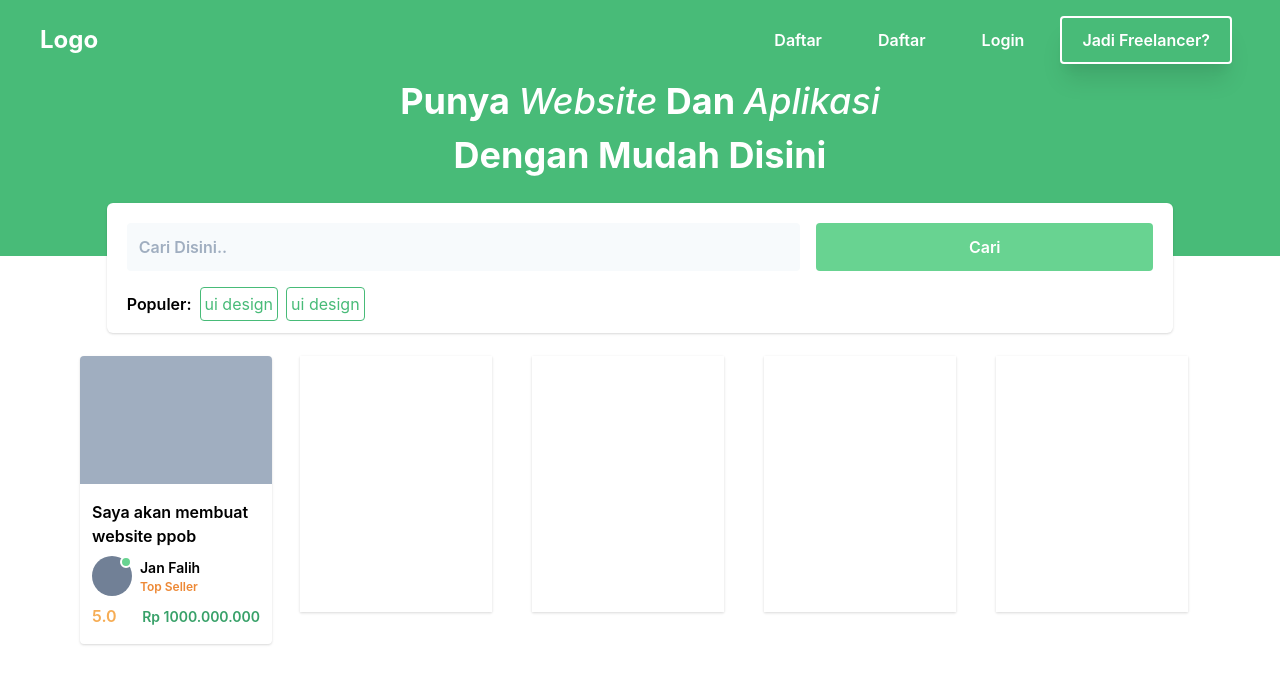
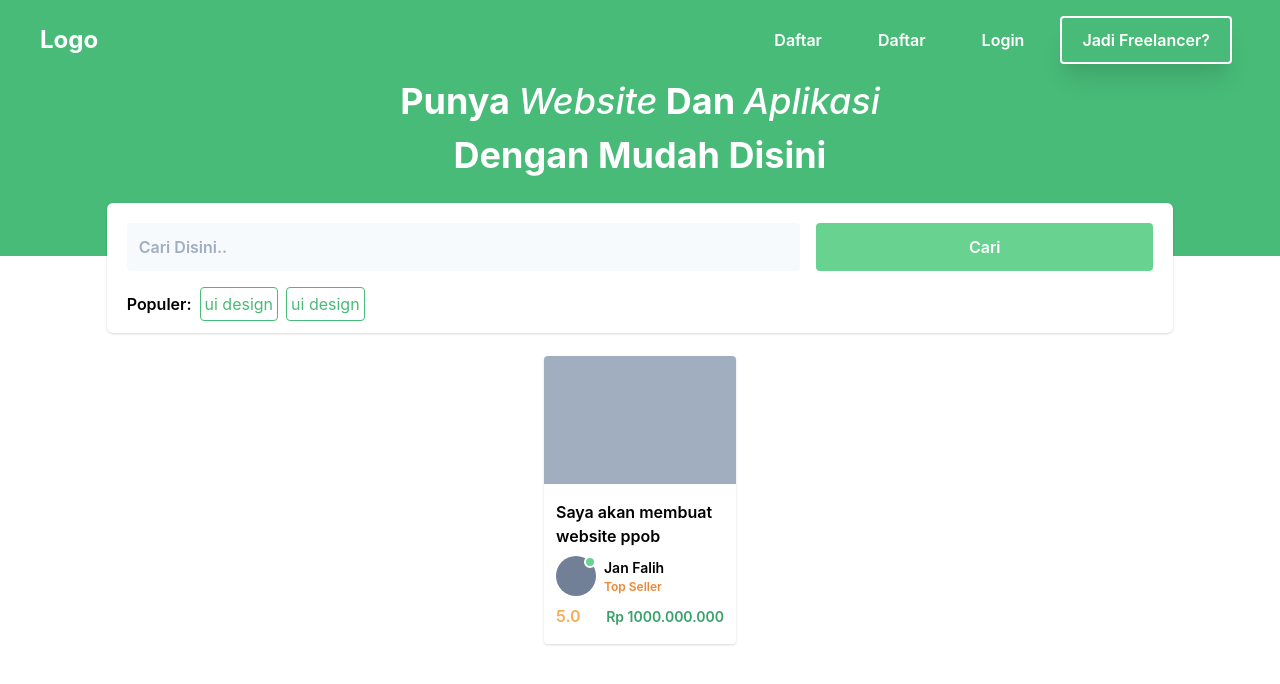
Before and after one commit to janfalih17/sewaweb, a Next.js app: page / in a window 1280 px wide. Shown: the top 684 px of the page. Built offline with nearby package versions, Linux system fonts and the light colour scheme.

Commit message:
Ubah home page

```diff
--- a/pages/index.js
+++ b/pages/index.js
@@ -48,11 +48,6 @@ export default function Home() {
       </div>
       <div className="flex h-auto w-full flex-wrap justify-center">
         <ProductCard/>
-        <div className="h-64 w-48 flex-none m-5 shadow bg-white"></div>
-
-        <div className="h-64 w-48 flex-none m-5 shadow bg-white"></div>
-        <div className="h-64 w-48 flex-none m-5 shadow bg-white"></div>
-        <div className="h-64 w-48 flex-none m-5 shadow bg-white"></div>
       </div>
     </div>
     </>
```
